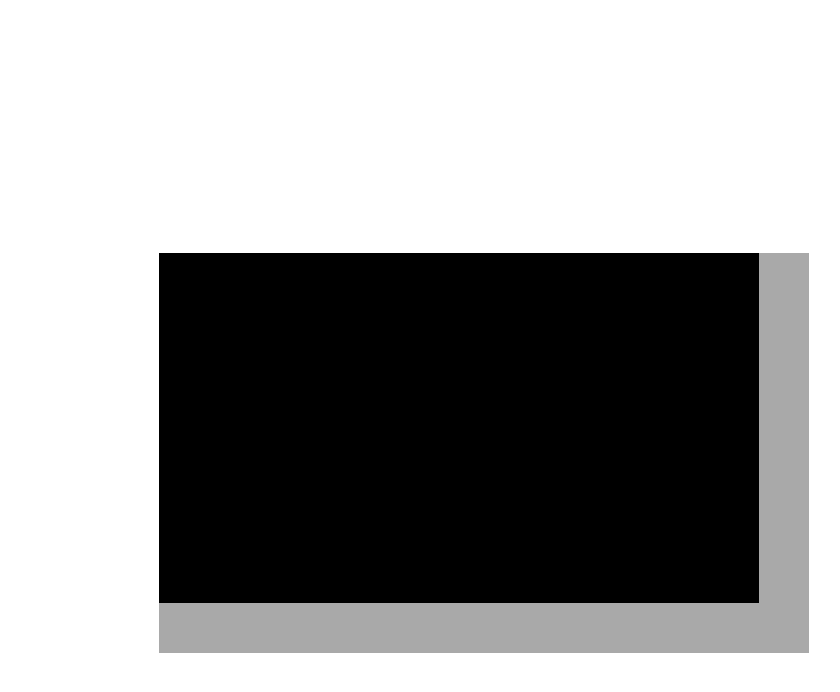
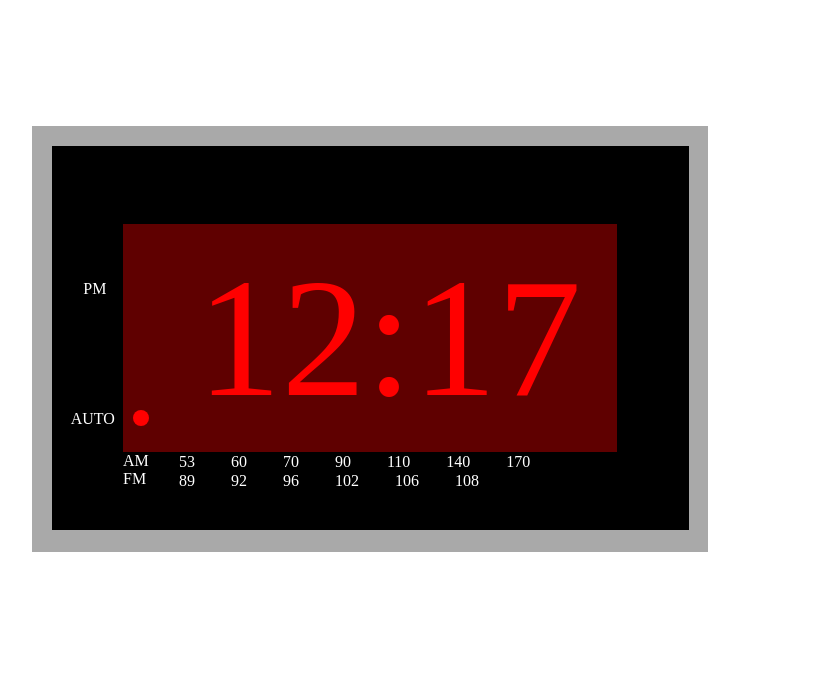
Before and after one commit to sarkispeha/js14, a plain HTML site: page index.html in a window 1280 px wide. Shown: the whole page, without its empty margins (102-942 px from the left). Drawn offline with nearby package versions, Linux system fonts and the light colour scheme.

Commit message:
styling of clock mostly completed

```diff
--- a/main.css
+++ b/main.css
@@ -7,11 +7,75 @@
 	height: 400px;
 	width: 650px;
 	background-color: darkgrey;
-	margin: 20%;
+	margin: 10%;
+	padding: 1%;
 }
 
 .inner-shell {
-	height: 350px;
-	width: 600px;
+	position: relative;
+	height: 57%;
+	width: 76%;
 	background-color: black;
+	margin: 1%;
+	padding: 12% 11%;
 }
+
+.clock-screen {
+	position: relative;
+	background-color: rgb(95, 0, 0);
+	width: 100%;
+	height: 100%;
+}
+
+.am-fm {
+	color: white;
+}
+
+.au-to {
+	position: absolute;
+	top: 69%;
+	color: white;
+	left: 3%;
+}
+
+.pm {
+	position: absolute;
+	color: white;
+	top: 35%;
+	left: 5%;
+}
+
+.pm-indicator {
+	background: red;
+	position: absolute;
+	top: 82%;
+	left: 2%;
+	height: 1em;
+	width: 1em;
+	border-radius: 9px;
+}
+
+.clock-text {
+	position: absolute;
+	position: absolute;
+	top: 8%;
+	left: 15%;
+	font-size: 1054%;
+	color: red;
+}
+
+.am-freq {
+	position: absolute;
+	color: white;
+	top: 80%;
+	left: 20%;
+	word-spacing: 2em;
+}
+
+.fm-freq {
+	position: absolute;
+	color: white;
+	top: 85%;
+	left: 20%;
+	word-spacing: 2em;
+}
--- a/main.js
+++ b/main.js
@@ -2,25 +2,26 @@ $(document).on('ready', function() {
 
 var outer_shell = $('<div class="outer-shell"></div>');
 var inner_shell = $('<div class="inner-shell"</div>');
+var amfm = $('<div class="am-fm">AM<br>FM</div>');
+var clock_screen = $('<div class="clock-screen"></div>');
+var auto = $('<div class="au-to">AUTO</div>');
+var pm = $('<div class="pm">PM</div>');
+var pm_indicator = $('<div class="pm-indicator"</div>');
+var clock_text = $('<div class="clock-text">12:17</div>');
+var am_freq = $('<div class="am-freq">53 60 70 90 110 140 170</div>');
+var fm_freq = $('<div class="fm-freq">89 92 96 102 106 108</div>');
 
-	// $('.container').css({
-	// 	'height': '100%',
-	// 	'width': '100%'
-	// })
 
-	// outer_shell.css({
-	// 	'height': 400,
-	// 	'width': 650,
-	// 	backgroundColor: 'darkgrey',
-	// 	'margin': '20%'
-	// })
-	$('.container').append(outer_shell);
 
-	// inner_shell.css({
-	// 	'height': 350,
-	// 	'width': 600,
-	// 	backgroundColor: 'black'
-	// })
-	outer_shell.append(inner_shell);
+$('.container').append(outer_shell);
+outer_shell.append(inner_shell);
+inner_shell.append(clock_screen);
+inner_shell.append(amfm);
+inner_shell.append(auto);
+inner_shell.append(pm);
+clock_screen.append(pm_indicator);
+clock_screen.append(clock_text);
+inner_shell.append(am_freq);
+inner_shell.append(fm_freq);
 
 });
```
